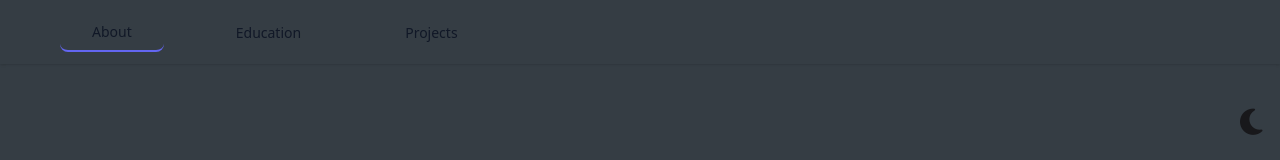
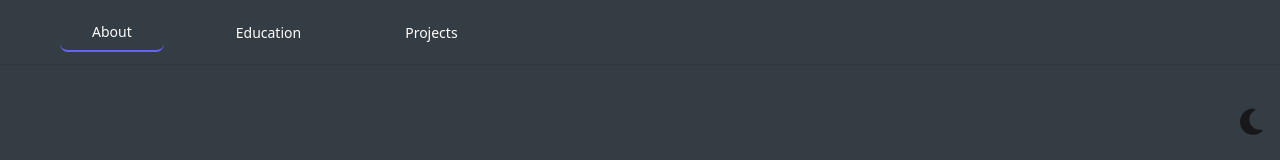
Before and after one commit to SpencerwRenfro/React-Portfolio, a React (Create React App) app: page / in a window 1280 px wide. Shown: the top 160 px of the page. Built offline with nearby package versions, Linux system fonts and the light colour scheme.

Commit message:
changed navbar color to be dynamic

```diff
--- a/src/components/Navbar.js
+++ b/src/components/Navbar.js
@@ -50,17 +50,17 @@ export default function Navbar(props) {
                   <div className="hidden sm:ml-6 sm:flex sm:space-x-8">
                     {/* Current: "border-indigo-500 text-gray-900", Default: "border-transparent text-gray-500 hover:border-gray-300 hover:text-gray-700" */}
                     <div
-                      className="inline-flex items-center border-b-2 hover:rounded-lg border-transparent  border-indigo-500 px-1 pt-1 text-sm font-medium text-gray-900"
+                      className="inline-flex items-center border-b-2 hover:rounded-lg border-transparent  border-indigo-500 px-1 pt-1 text-sm font-medium "
                     >
                       <NavLink className="link no-underline text-center px-8 py-1 rounded-lg" to="/" end>About</NavLink>
                     </div>
                     <div
-                      className="inline-flex items-center border-b-2 hover:rounded-lg border-transparent  border-indigo-500 px-1 pt-1 text-sm font-medium text-gray-900"
+                      className="inline-flex items-center border-b-2 hover:rounded-lg border-transparent  border-indigo-500 px-1 pt-1 text-sm font-medium "
                     >
                       <NavLink className="link no-underline text-center px-8 py-1 rounded-lg" to="resume" >Education</NavLink>
                     </div>
                     <div
-                      className="inline-flex items-center border-b-2 hover:rounded-lg border-transparent  border-indigo-500 px-1 pt-1 text-sm font-medium text-gray-900"
+                      className="inline-flex items-center border-b-2 hover:rounded-lg border-transparent  border-indigo-500 px-1 pt-1 text-sm font-medium"
 
                     >
                       <NavLink className="link no-underline text-center px-8 py-1 rounded-lg" to="/projectsPage" >Projects</NavLink>
```
